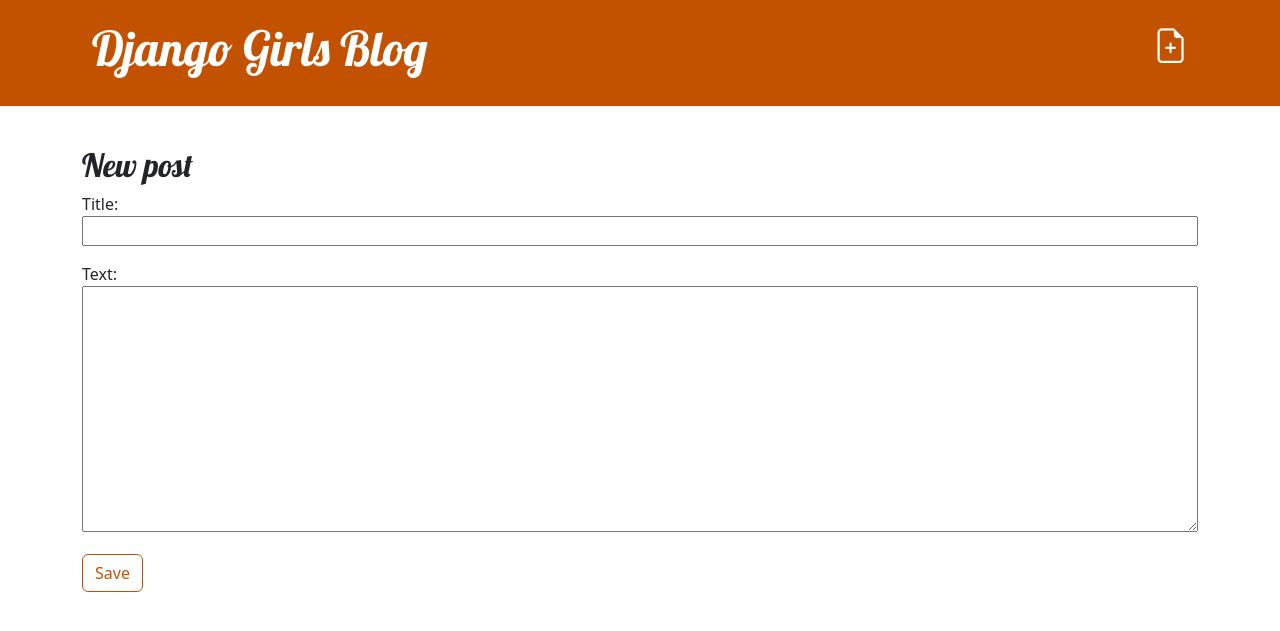
After one commit to ReinX24/mysite, a Django app: page /post/new in a window 1280 px wide. The commit adds this page. Shown: the top 631 px of the page. Run offline with Django 5.2, Linux system fonts and the light colour scheme; some libraries are stand-ins or nearby versions.

Commit message:
Added features of being able to add and edit posts.

```diff
--- /dev/null
+++ b/blog/forms.py
@@ -0,0 +1,11 @@
+from django import forms
+
+from blog.models import Post
+
+
+class PostForm(forms.ModelForm):
+    """Form for editing posts."""
+
+    class Meta:
+        model = Post
+        fields = ("title", "text")
--- a/blog/templates/blog/base.html
+++ b/blog/templates/blog/base.html
@@ -11,11 +11,15 @@
         integrity="sha384-T3c6CoIi6uLrA9TneNEoa7RxnatzjcDSCmG1MXxSR1GAsXEV/Dwwykc2MPK8M2HN" crossorigin="anonymous">
     <link rel="stylesheet" type="text/css" href="{% static 'css/blog.css' %}">
     <link rel="stylesheet" href="https://fonts.googleapis.com/css?family=Lobster&subset=latin,latin-ext">
+    <link rel="stylesheet" href="https://cdn.jsdelivr.net/npm/bootstrap-icons@1.3.0/font/bootstrap-icons.css">
 </head>
 
 <body>
     <header class="page-header">
         <div class="container">
+            <a href="{% url 'blog:post_new' %}" class="top-menu">
+                <i class="bi bi-file-earmark-plus"></i>
+            </a>
             <h1><a href="{% url 'blog:post_list' %}">Django Girls Blog</a></h1>
         </div>
     </header>
--- a/blog/templates/blog/post_detail.html
+++ b/blog/templates/blog/post_detail.html
@@ -2,6 +2,12 @@
 
 {% block content %}
 <article class="post">
+    <aside class="actions">
+        <a class="btn btn-secondary ms-2" href="{% url 'blog:post_edit' post_id=post.id %}">
+            <i class="bi bi-pencil-fill"></i>
+        </a>
+    </aside>
+
     {% if post.published_date %}
     <time class="date">
         {{ post.published_date }}
--- /dev/null
+++ b/blog/templates/blog/post_edit.html
@@ -0,0 +1,11 @@
+{% extends 'blog/base.html' %}
+<!-- {% load django_bootstrap5 %} -->
+
+{% block content %}
+<h2>New post</h2>
+<form method="POST" class="post-form">
+    {% csrf_token %}
+    {{ form.as_p }}
+    {% bootstrap_button button_type="submit" button_class="btn-secondary" content="Save" %}
+</form>
+{% endblock content %}
--- a/blog/urls.py
+++ b/blog/urls.py
@@ -8,5 +8,7 @@
 urlpatterns = [
     path("", views.post_list, name="post_list"),
     path("post/<int:post_id>", views.post_detail, name="post_detail"),
+    path("post/new", views.post_new, name="post_new"),
+    path("post/<int:post_id>/edit", views.post_edit, name="post_edit"),
 ]
 # + static(settings.STATIC_URL, document_root=settings.STATIC_ROOT)
--- a/blog/views.py
+++ b/blog/views.py
@@ -1,5 +1,6 @@
-from django.shortcuts import get_object_or_404, render
+from django.shortcuts import get_object_or_404, redirect, render
 from django.utils import timezone
+from blog.forms import PostForm
 from blog.models import Post
 
 
@@ -16,3 +17,39 @@
     """Return a page with post details."""
     post = get_object_or_404(Post, id=post_id)
     return render(request, "blog/post_detail.html", {"post": post})
+
+
+def post_new(request):
+    """Post a new article."""
+
+    if request.method == "POST":
+        form = PostForm(data=request.POST)
+        if form.is_valid():
+            new_post = form.save(commit=False)
+            new_post.author = request.user
+            new_post.published_date = timezone.now()
+            new_post.save()
+            return redirect("blog:post_detail", post_id=new_post.id)
+    else:
+        form = PostForm()
+
+    return render(request, "blog/post_edit.html", {"form": form})
+
+
+def post_edit(request, post_id):
+    """Edit an existing post."""
+    post = get_object_or_404(Post, id=post_id)
+    if request.method == "POST":
+        # Update existing Post data
+        form = PostForm(instance=post, data=request.POST)
+        if form.is_valid():
+            post = form.save(commit=False)
+            post.author = request.user
+            post.published_date = timezone.now()
+            post.save()
+            return redirect('blog:post_detail', post_id=post.id)
+    else:
+        # Get existing Post data
+        form = PostForm(instance=post)
+
+    return render(request, "blog/post_edit.html", {"form": form})
--- a/mysite/settings.py
+++ b/mysite/settings.py
@@ -24,7 +24,7 @@
 SECRET_KEY = "django-insecure-#6mma#9)jz6qf%yz3pvxv6ngu_#f=a^8gyjik%ou3&z0xlm3g)"
 
 # SECURITY WARNING: don't run with debug turned on in production!
-DEBUG = False
+DEBUG = True
 
 ALLOWED_HOSTS = ["127.0.0.1", "reinx24.pythonanywhere.com"]
 
@@ -34,6 +34,8 @@
 INSTALLED_APPS = [
     # My apps
     "blog",
+    # Third party apps
+    "django_bootstrap5",
     "whitenoise.runserver_nostatic",
     "django.contrib.admin",
     "django.contrib.auth",
--- a/mysite/urls.py
+++ b/mysite/urls.py
@@ -16,8 +16,6 @@
 """
 from django.contrib import admin
 from django.urls import include, path
-from django.conf import settings
-from django.conf.urls.static import static
 
 urlpatterns = [
     path("admin/", admin.site.urls),
```
Also changed, not shown: blog/templates/icons/file-earmark-plus.svg (added).
